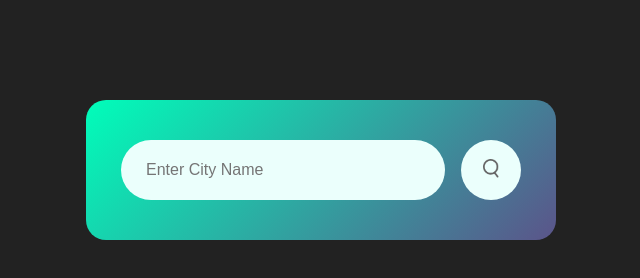
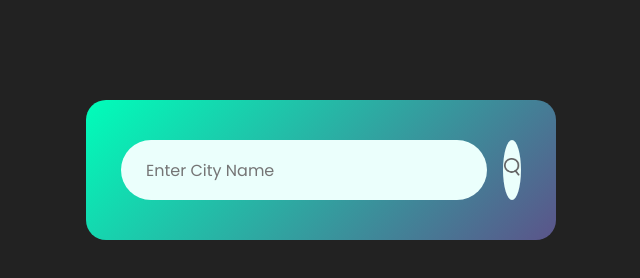
Before and after one commit to imddash/weather-app, a plain HTML site: page index.html in a window 1280 px wide. Shown: the whole page, without its empty margins (319-959 px from the left). Drawn offline with Linux system fonts and the light colour scheme.

Commit message:
fontStyle

```diff
--- a/index.html
+++ b/index.html
@@ -5,6 +5,9 @@
     <meta name="viewport" content="width=device-width, initial-scale=1.0">
     <title>Weather App</title>
     <link rel="stylesheet" href="style.css">
+    <style>
+        @import url('https://fonts.googleapis.com/css2?family=Poppins:ital,wght@0,100;0,200;0,300;0,400;0,500;0,600;0,700;0,800;0,900;1,100;1,200;1,300;1,400;1,500;1,600;1,700;1,800;1,900&display=swap');
+        </style>
 </head>
 <body>
     <div class="card">
```
